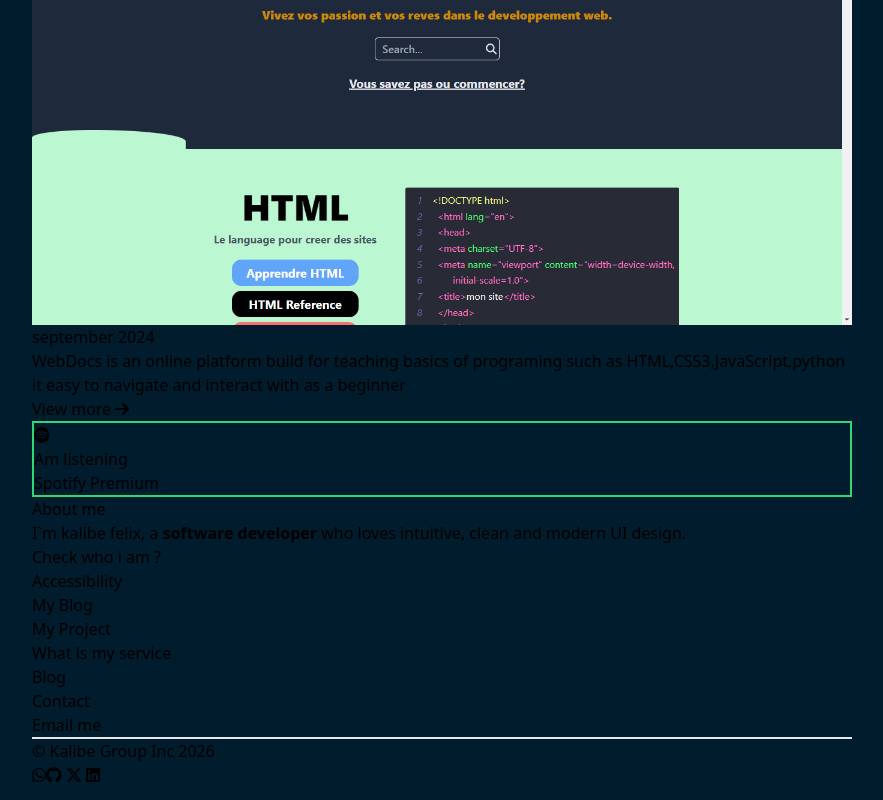
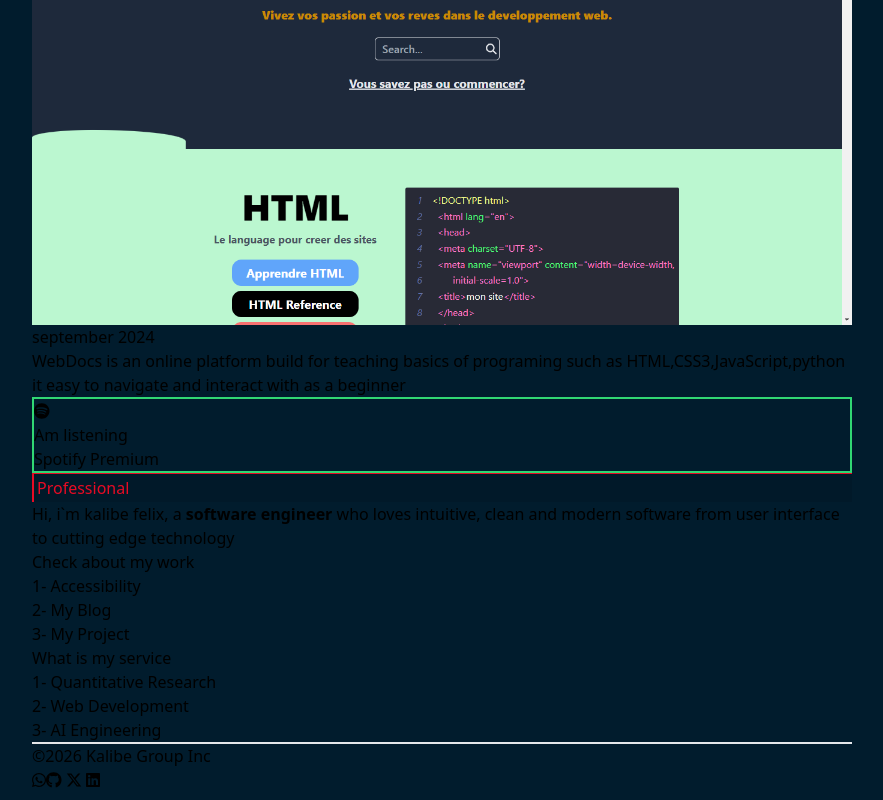
Before and after one commit to kal2be/portfolio, a React (Vite) app: page / in a window 1280 px wide. Shown: the part 4437-5237 px from the top of the page, without its empty margins (173-1056 px from the left). Built offline with nearby package versions, Linux system fonts and the light colour scheme; a web font is replaced by a local one.

Commit message:
update footer

```diff
--- a/src/App.jsx
+++ b/src/App.jsx
@@ -22,7 +22,7 @@ const App = () => {
       <div className='preloader bg-gray-100'>
        <span className='animation1'>D</span>
         <span className='animation2'>E</span>
-        <span className='animation2'>V</span>
+        <span className='animation3'>V</span>
        </div>
      )
   }
--- a/src/app.scss
+++ b/src/app.scss
@@ -38,7 +38,7 @@ border: 1px solid rgb(49, 117, 226);
     display: flex;
     align-items: center;
     justify-content: center;
-    animation: preloader 2s linear infinite;
+    animation: preloader 7s linear infinite;
     margin: 0 0;
     background-color: rgb(1, 28, 45);
 }
@@ -50,7 +50,7 @@ border: 1px solid rgb(49, 117, 226);
     margin: 0 2px;
     border-radius: 50%;
     padding: 4px;
-    animation: del 2s linear infinite;
+    animation: del 5s linear infinite;
     color: red;
     text-align: center;
     font-weight: bold;
@@ -58,16 +58,38 @@ border: 1px solid rgb(49, 117, 226);
 
 .preloader .animation1{
     animation-delay: .1s;
-    transition: .1s ease-in-out;
+    transition: .1s ease-out;
 }
 .preloader .animation2{
     animation-delay: .4s;
-    transition: .2s ease-in-out;
+    transition: .2s ease-out;
 }
 .preloader .animation3{
+    animation-delay: .8s;
+    transition: .4s ease-out;
+}
+
+.preloader .animation4{
+    animation-delay: .12s;
+    transition: .6s ease-out;
+}
+.preloader .animation5{
+    animation-delay: .16s;
+    transition: .8s ease-out;
+}
+.preloader .animation6{
     animation-delay: .9s;
-    transition: .4s ease-in-out;
+    transition: .10s ease-out;
 }
+.preloader .animation7{
+    animation-delay: .20s;
+    transition: .12s ease-out;
+}
+.preloader .animation8{
+    animation-delay: .24s;
+    transition: .14s ease-out;
+}
+
 @keyframes del {
     0%,100%{
         transform: scale(0);
--- a/src/component/Build.jsx
+++ b/src/component/Build.jsx
@@ -159,9 +159,6 @@ function Build() {
        </div></a>
       </div>
 
-
-
-      <h2 className='text-xl my-8 text-white'>View more <FontAwesomeIcon icon={faArrowRight} className='mt-2'/></h2>
       </div>
     </div>
   )
--- a/src/footer/Footer.jsx
+++ b/src/footer/Footer.jsx
@@ -1,6 +1,7 @@
 import { faGithub, faLinkedin, faSpotify, faWhatsapp, faXTwitter } from "@fortawesome/free-brands-svg-icons"
 import { FontAwesomeIcon } from "@fortawesome/react-fontawesome"
 import { Link } from "react-router-dom"
+import "../navbar/navbar.scss"
 function Footer() {
   const date = new Date().getFullYear()
   return (
@@ -14,22 +15,23 @@ function Footer() {
     </div>
     <div className="text-white md:flex justify-between items-center lg:flex my-6">
     <div className="md:w-96 w-full">
-        <h2 className="text-lg font-bold">About me</h2>
-        <h3 className="text-gray-400 pe-16 py-1 ">I`m kalibe felix, a <b>software developer</b> who loves intuitive, clean and modern UI design.</h3>
+        <h2 className=" font-bold text-md w-36" id="felixe">Professional
+        </h2>
+        <h3 className="text-gray-400 pe-16 py-1 ">Hi, i`m kalibe felix, a <b>software engineer</b> who loves intuitive, clean and modern software from user interface to cutting edge technology</h3>
     </div>
     <div className="md:flex justify-around w-full items-center">
         <div className="me-6">
-     <h3 className="text-md font-medium">Check who i am ?</h3>
-     <h3>Accessibility</h3>
-     <h3>My Blog</h3>
-     <h3>My Project</h3>
+     <h3 className="text-md font-medium underline">Check about my work</h3>
+    <h3  className="text-gray-400 md:py-2 py-1">1- Accessibility</h3>
+     <h3 className="text-gray-400 md:py-2 py-1">2- My Blog</h3>
+     <h3 className="text-gray-400 md:py-2 py-1">3- My Project</h3>
 
         </div>
         <div className="md:ms-6 my-2">
-     <h3 className="text-md font-medium">What is my service</h3>
-     <h3>Blog</h3>
-     <h3>Contact</h3>
-     <h3>Email me</h3>
+     <h3 className="text-md font-medium underline">What is my service</h3>
+     <h3 className="text-gray-400 md:py-2 py-1">1- Quantitative Research</h3>
+     <h3 className="text-gray-400 md:py-2 py-1">2- Web Development</h3>
+     <h3 className="text-gray-400 md:py-2 py-1">3- AI Engineering</h3>
     </div>
     </div>
 
@@ -38,7 +40,7 @@ function Footer() {
       <hr className="borde my-3"/>
     <hr/>
     <div className="flex justify-between items-center my-6 text-white">
-        <p>&copy; <span className="text-[#e80b24]">Kalibe Group Inc</span> {date}</p>
+        <p className="flex justify-between items-center gap-2">&copy;{date} <span className="text-[#e80b24]">  <a href="https://kalibegroup.lovable.app" className="block relative z-50 cursor-pointer">Kalibe Group Inc</a></span> </p>
         <div className="flex gap-3 justify-between text-xl">
           <a href="https://wa.me/+2349132021995" className="block relative z-50 cursor-pointer">  <FontAwesomeIcon icon={faWhatsapp} className="text-green-600"/></a>
             <a href="https://github.com/kal1be" className="block relative z-50 cursor-pointer"><FontAwesomeIcon icon={faGithub}/></a>
--- a/src/navbar/navbar.scss
+++ b/src/navbar/navbar.scss
@@ -13,6 +13,13 @@
     padding: 2px 5px;
     border-top: 2px solid #e80b24;
     color:#e80b24 ;
+}
+#felixe{
+    border-left: 2px solid #e80b24 ;
+    padding: 2px 3px;
+    border-top: 1px solid #e80b24;
+    color:#e80b24 ;
+    background-color: #021927a0;
 }
 
 @media(min-width:787px){
```
